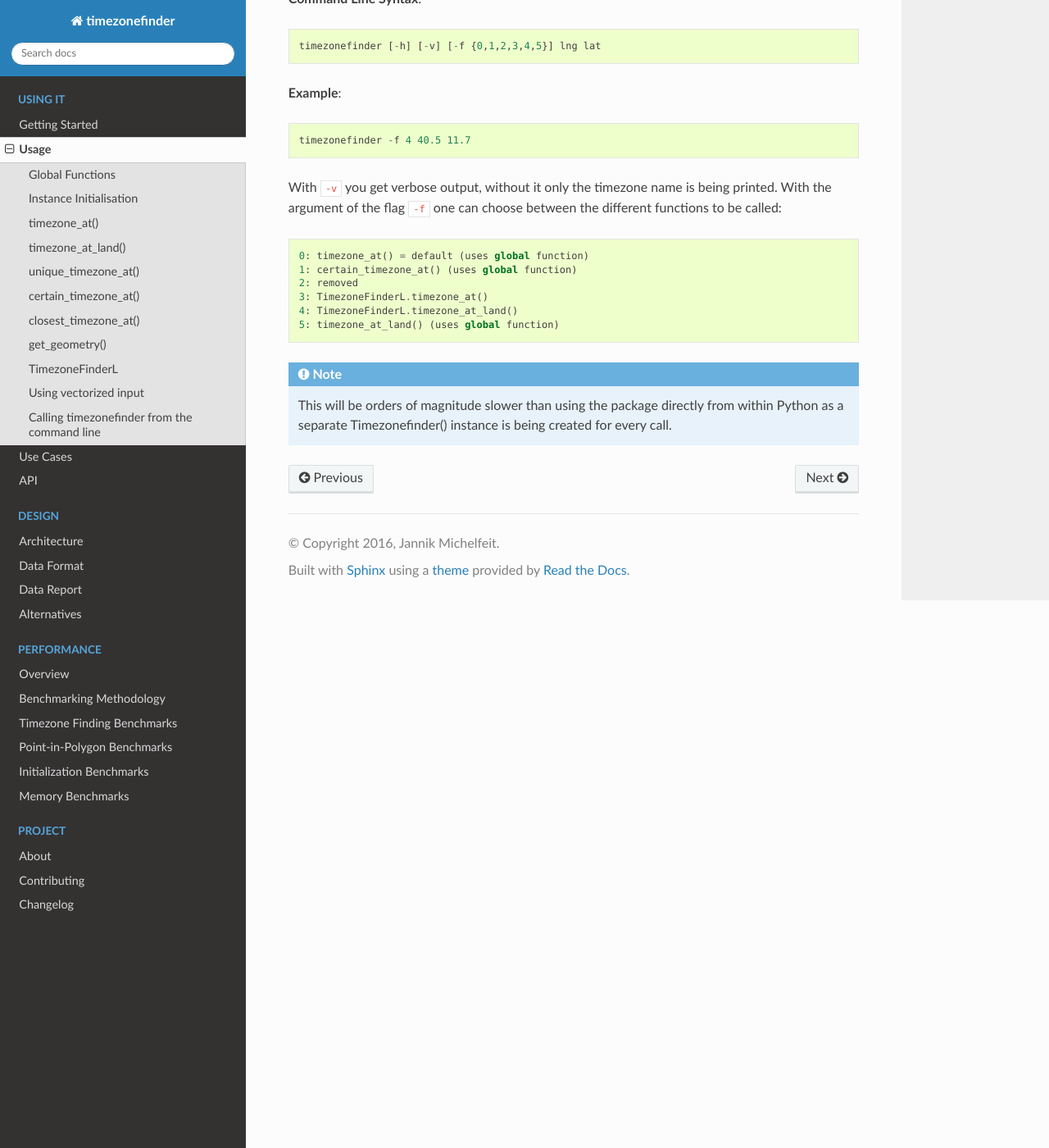
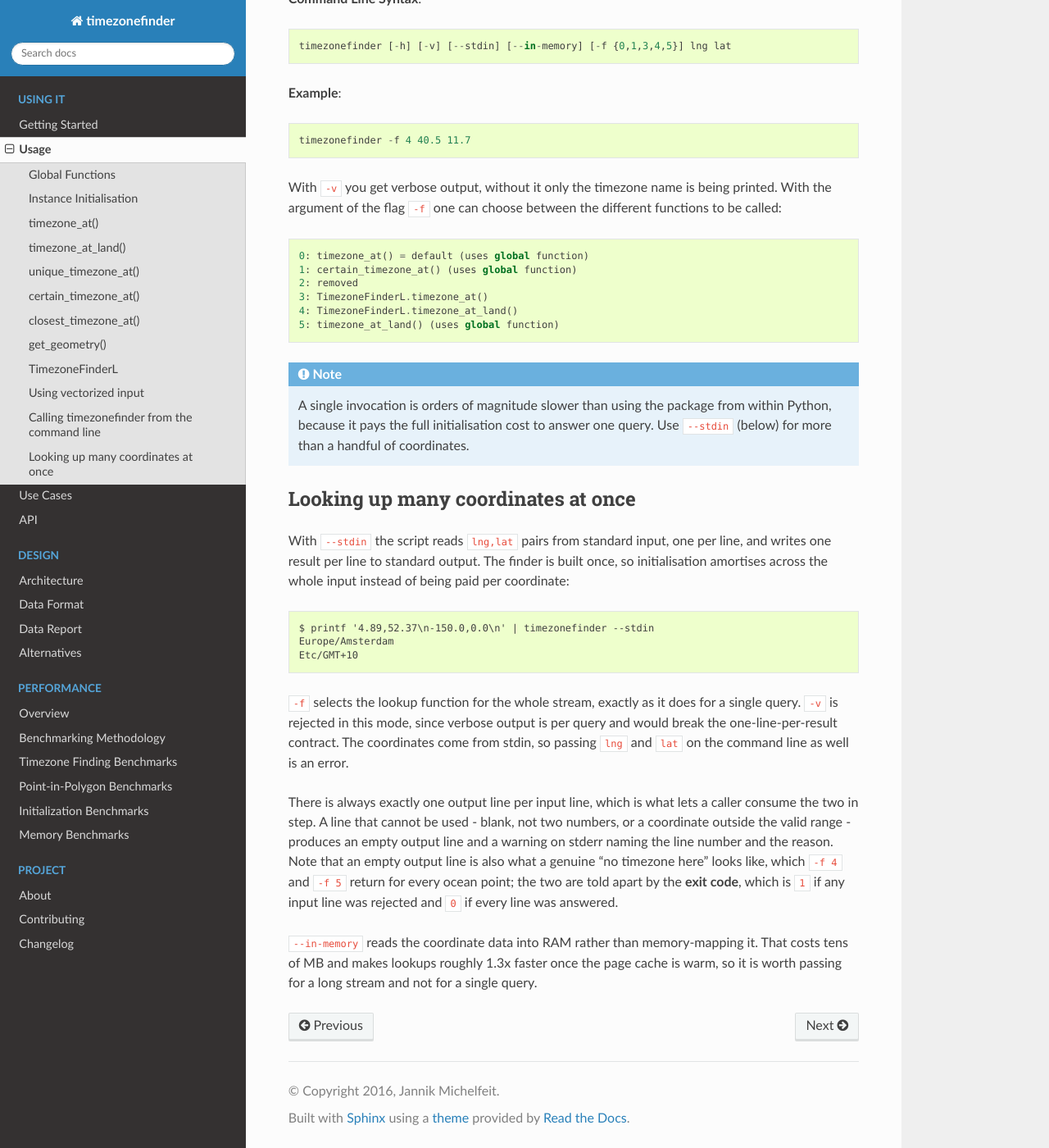
Before and after one commit to jannikmi/timezonefinder, a Sphinx documentation site: the page built from docs/1_usage.rst, in a window 1280 px wide and 1400 px high, scrolled down 6506 px. Shown: the whole window at 82% size. Built offline with Sphinx 7.4.7 and the Read the Docs theme 3.1.0, drawn with Linux system fonts in a browser that asks for light colours.

Commit message:
Document the CLI's streaming mode
The usage guide's syntax line listed neither `--stdin` nor `--in-memory`,
and the note directly beneath it still told readers the CLI is "orders of
magnitude slower ... as a separate Timezonefinder() instance is being
created for every call" - the exact claim `--stdin` exists to refute. A
user who hit the batch problem would read that note and conclude the CLI
could not help them.

The new section documents the contract that matters to a caller: one output
line per input line, and an exit code that distinguishes a stream answered
in full from one that dropped inputs, since an empty line means both. Also
corrects the syntax line's `{0,1,2,3,4,5}`, which has not matched the
accepted choices since id 2 was removed.

Co-Authored-By: Claude Opus 5 <noreply@anthropic.com>

```diff
--- a/docs/1_usage.rst
+++ b/docs/1_usage.rst
@@ -338,7 +338,7 @@ A command line script is being installed as part of this package.
 
 ::
 
-    timezonefinder [-h] [-v] [-f {0,1,2,3,4,5}] lng lat
+    timezonefinder [-h] [-v] [--stdin] [--in-memory] [-f {0,1,3,4,5}] lng lat
 
 
 **Example**:
@@ -363,4 +363,38 @@ With the argument of the flag ``-f`` one can choose between the different functi
 
 .. note::
 
-    This will be orders of magnitude slower than using the package directly from within Python as a separate Timezonefinder() instance is being created for every call.
+    A single invocation is orders of magnitude slower than using the package from
+    within Python, because it pays the full initialisation cost to answer one query.
+    Use ``--stdin`` (below) for more than a handful of coordinates.
+
+
+Looking up many coordinates at once
+-----------------------------------
+
+With ``--stdin`` the script reads ``lng,lat`` pairs from standard input, one per
+line, and writes one result per line to standard output. The finder is built once,
+so initialisation amortises across the whole input instead of being paid per
+coordinate:
+
+::
+
+    $ printf '4.89,52.37\n-150.0,0.0\n' | timezonefinder --stdin
+    Europe/Amsterdam
+    Etc/GMT+10
+
+``-f`` selects the lookup function for the whole stream, exactly as it does for a
+single query. ``-v`` is rejected in this mode, since verbose output is per query
+and would break the one-line-per-result contract. The coordinates come from stdin,
+so passing ``lng`` and ``lat`` on the command line as well is an error.
+
+There is always exactly one output line per input line, which is what lets a caller
+consume the two in step. A line that cannot be used - blank, not two numbers, or a
+coordinate outside the valid range - produces an empty output line and a warning on
+stderr naming the line number and the reason. Note that an empty output line is also
+what a genuine "no timezone here" looks like, which ``-f 4`` and ``-f 5`` return for
+every ocean point; the two are told apart by the **exit code**, which is ``1`` if any
+input line was rejected and ``0`` if every line was answered.
+
+``--in-memory`` reads the coordinate data into RAM rather than memory-mapping it.
+That costs tens of MB and makes lookups roughly 1.3x faster once the page cache is
+warm, so it is worth passing for a long stream and not for a single query.
```
